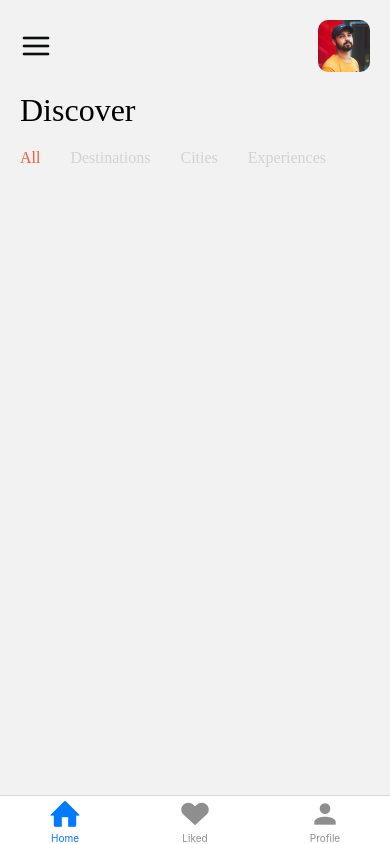
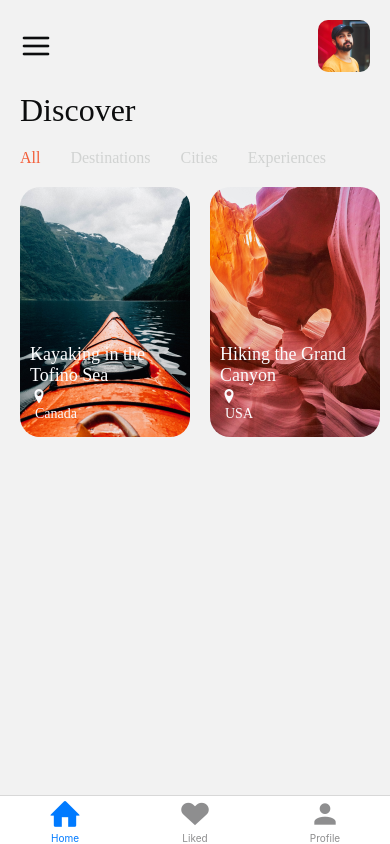
Before and after one commit to JoelAngels/travel-app-react-native, a React Native app: screen /Home in a window 390 px wide. Built offline with nearby package versions, Linux system fonts and the light colour scheme.

Commit message:
styled the image and the text init

```diff
--- a/components/Home.js
+++ b/components/Home.js
@@ -1,3 +1,4 @@
+/* eslint-disable react-native/no-inline-styles */
 import {
   StyleSheet,
   Text,
@@ -5,6 +6,9 @@ import {
   ScrollView,
   Image,
   SafeAreaView,
+  FlatList,
+  ImageBackground,
+  TouchableOpacity,
 } from 'react-native';
 import React from 'react';
 import colors from '../assets/colors/colors';
@@ -20,6 +24,29 @@ import learnMoreData from '../assets/data/learnMoreData';
 import profile from '../assets/images/person.png';
 
 const Home = ({navigation}) => {
+  const renderDiscoverItem = ({item}) => {
+    return (
+      <TouchableOpacity>
+        <ImageBackground
+          source={item.image}
+          style={[
+            styles.discoverItem,
+            {
+              marginLeft: item.id === 'discover-1' ? 20 : 0,
+            },
+          ]}
+          imageStyle={styles.discoverItemImage}>
+          <Text style={styles.discoverItemTitle}>{item.title}</Text>
+
+          <View style={styles.discoverItemLocationTextWrapper}>
+            <Entypo name="location-pin" size={18} color={colors.white} />
+
+            <Text style={styles.discoverItemLocationText}>{item.location}</Text>
+          </View>
+        </ImageBackground>
+      </TouchableOpacity>
+    );
+  };
   return (
     <View style={styles.container}>
       <ScrollView>
@@ -46,6 +73,15 @@ const Home = ({navigation}) => {
             <Text style={styles.discoverCategoryText}>Destinations</Text>
             <Text style={styles.discoverCategoryText}>Cities</Text>
             <Text style={styles.discoverCategoryText}>Experiences</Text>
+          </View>
+          <View style={styles.discoverItemsWrapper}>
+            <FlatList
+              data={discoverData}
+              renderItem={renderDiscoverItem}
+              keyExtractor={item => item.id}
+              horizontal
+              showsHorizontalScrollIndicator={false}
+            />
           </View>
         </View>
       </ScrollView>
@@ -84,6 +120,7 @@ const styles = StyleSheet.create({
     marginHorizontal: 20,
     fontFamily: 'Lato-Bold',
     fontSize: 32,
+    color: colors.black,
   },
 
   discoverCategoriesWrapper: {
@@ -101,4 +138,36 @@ const styles = StyleSheet.create({
   discoverItemsWrapper: {
     paddingVertical: 20,
   },
+
+  discoverItem: {
+    width: 170,
+    height: 250,
+    justifyContent: 'flex-end', //to make it stick to the bottom
+    paddingHorizontal: 10,
+    paddingVertical: 15,
+    marginRight: 20,
+  },
+
+  discoverItemImage: {
+    borderRadius: 20,
+  },
+
+  discoverItemTitle: {
+    fontFamily: 'Lato-Bold',
+    fontSize: 18,
+    color: colors.white,
+  },
+
+  discoverItemLocationWrapper: {
+    flexDirection: 'row',
+    alignItems: 'center',
+    marginTop: 5,
+  },
+
+  discoverItemLocationText: {
+    marginLeft: 5,
+    fontFamily: 'Lato-Bold',
+    fontSize: 14,
+    color: colors.white,
+  },
 });
```
